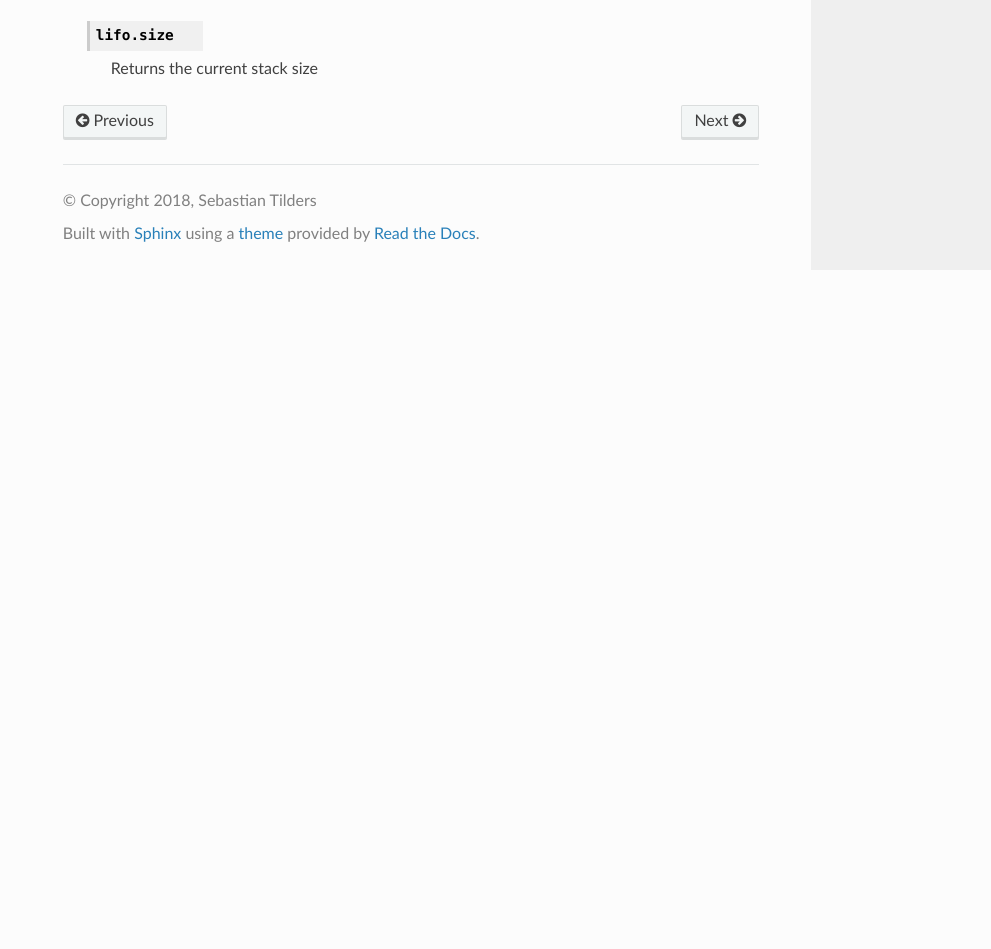
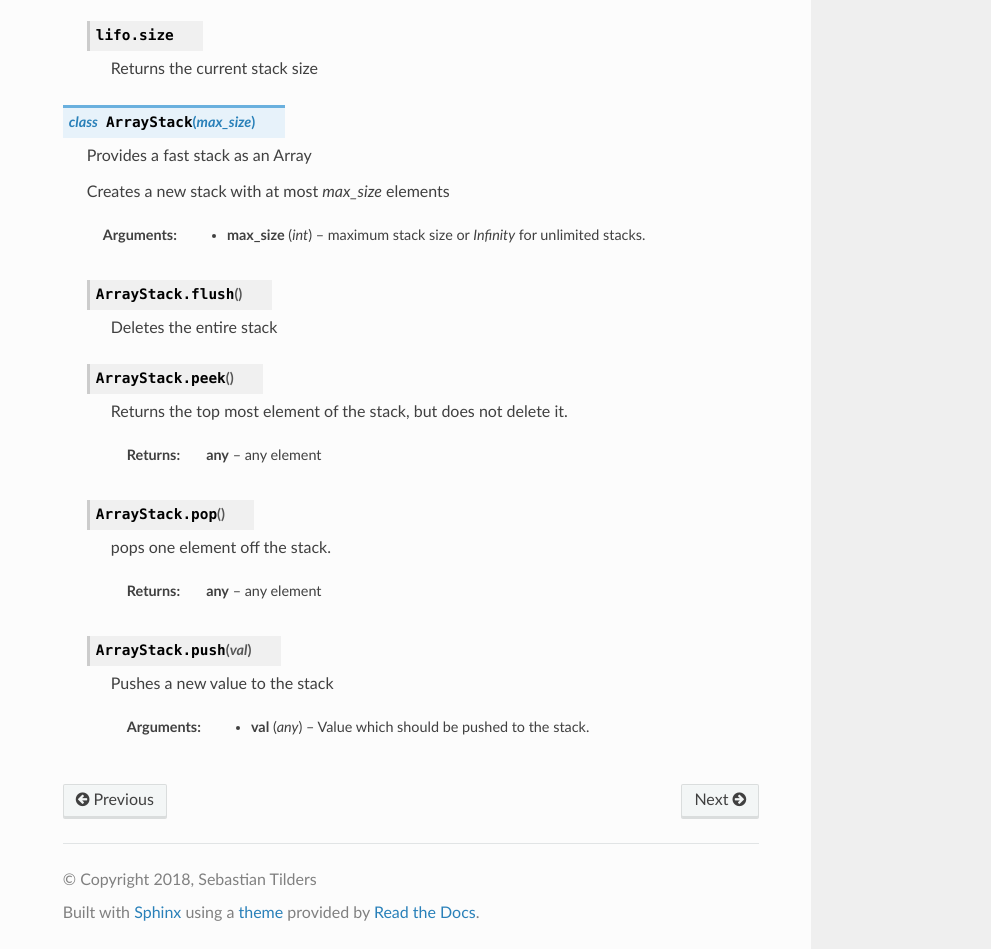
Before and after one commit to Sebi2020/data_structs, a website: page docs/queue.html in a window 1280 px wide. Shown: the part 1733-2682 px from the top of the page, without its empty margins (289-1280 px from the left). Before the commit the page ends 2003 px from the top, so only its background shows below. Drawn offline with nearby package versions, Linux system fonts and the light colour scheme; some packages are replaced by stand-ins of ours.

Commit message:
Added documentation for ArrayStack and implemented ArrayHeap.delete(key)

```diff
--- a/docs/_sources/heaps.rst.txt
+++ b/docs/_sources/heaps.rst.txt
@@ -34,7 +34,7 @@ Heap
 .. js:autoclass:: ArrayHeap
    :members: insert, extract, buildHeap
 
-   .. warning:: dont use internal methods if you want the heap to behave stable.
+   .. warning:: don't use internal methods if you want the heap to behave stable.
 
 Helpers
 =======
@@ -42,7 +42,7 @@ If you want to create a new heap, you can use this two helper functions, which a
 
 .. js:autofunction:: createMinHeap
 
-   :return: a new ArrayHeap with max first order
+   :return: a new ArrayHeap with min first order
    :rtype: :js:class:`ArrayHeap`
 
 .. js:autofunction:: createMaxHeap
--- a/docs/_sources/queue.rst.txt
+++ b/docs/_sources/queue.rst.txt
@@ -13,3 +13,6 @@ LIFO (Stack)
 
 .. js:autoclass:: lifo
    :members:
+
+.. js:autoclass:: ArrayStack
+   :members:
--- a/docs/queue.html
+++ b/docs/queue.html
@@ -313,6 +313,75 @@
 
 </dd></dl>
 
+<dl class="class">
+<dt id="ArrayStack">
+<em class="property">class </em><code class="descname">ArrayStack</code><span class="sig-paren">(</span><em>max_size</em><span class="sig-paren">)</span><a class="headerlink" href="#ArrayStack" title="Permalink to this definition">¶</a></dt>
+<dd><p>Provides a fast stack as an Array</p>
+<p>Creates a new stack with at most <em>max_size</em> elements</p>
+<table class="docutils field-list" frame="void" rules="none">
+<col class="field-name" />
+<col class="field-body" />
+<tbody valign="top">
+<tr class="field-odd field"><th class="field-name">Arguments:</th><td class="field-body"><ul class="first last simple">
+<li><strong>max_size</strong> (<em>int</em>) – maximum stack size or <em>Infinity</em> for unlimited stacks.</li>
+</ul>
+</td>
+</tr>
+</tbody>
+</table>
+<dl class="function">
+<dt id="ArrayStack.flush">
+<code class="descclassname">ArrayStack.</code><code class="descname">flush</code><span class="sig-paren">(</span><span class="sig-paren">)</span><a class="headerlink" href="#ArrayStack.flush" title="Permalink to this definition">¶</a></dt>
+<dd><p>Deletes the entire stack</p>
+</dd></dl>
+
+<dl class="function">
+<dt id="ArrayStack.peek">
+<code class="descclassname">ArrayStack.</code><code class="descname">peek</code><span class="sig-paren">(</span><span class="sig-paren">)</span><a class="headerlink" href="#ArrayStack.peek" title="Permalink to this definition">¶</a></dt>
+<dd><p>Returns the top most element of the stack, but does not delete it.</p>
+<table class="docutils field-list" frame="void" rules="none">
+<col class="field-name" />
+<col class="field-body" />
+<tbody valign="top">
+<tr class="field-odd field"><th class="field-name">Returns:</th><td class="field-body"><strong>any</strong> – any element</td>
+</tr>
+</tbody>
+</table>
+</dd></dl>
+
+<dl class="function">
+<dt id="ArrayStack.pop">
+<code class="descclassname">ArrayStack.</code><code class="descname">pop</code><span class="sig-paren">(</span><span class="sig-paren">)</span><a class="headerlink" href="#ArrayStack.pop" title="Permalink to this definition">¶</a></dt>
+<dd><p>pops one element off the stack.</p>
+<table class="docutils field-list" frame="void" rules="none">
+<col class="field-name" />
+<col class="field-body" />
+<tbody valign="top">
+<tr class="field-odd field"><th class="field-name">Returns:</th><td class="field-body"><strong>any</strong> – any element</td>
+</tr>
+</tbody>
+</table>
+</dd></dl>
+
+<dl class="function">
+<dt id="ArrayStack.push">
+<code class="descclassname">ArrayStack.</code><code class="descname">push</code><span class="sig-paren">(</span><em>val</em><span class="sig-paren">)</span><a class="headerlink" href="#ArrayStack.push" title="Permalink to this definition">¶</a></dt>
+<dd><p>Pushes a new value to the stack</p>
+<table class="docutils field-list" frame="void" rules="none">
+<col class="field-name" />
+<col class="field-body" />
+<tbody valign="top">
+<tr class="field-odd field"><th class="field-name">Arguments:</th><td class="field-body"><ul class="first last simple">
+<li><strong>val</strong> (<em>any</em>) – Value which should be pushed to the stack.</li>
+</ul>
+</td>
+</tr>
+</tbody>
+</table>
+</dd></dl>
+
+</dd></dl>
+
 </div>
 </div>
 
--- a/package.json
+++ b/package.json
@@ -4,7 +4,7 @@
   "description": "Basic Data structures for javascript (and nodejs)",
   "main": "index.js",
   "scripts": {
-    "test": "mocha --slow 4"
+    "test": "mocha --slow 5"
   },
   "keywords": [
     "data",
```
Also changed, not shown: docs/genindex.html (+12 -2 lines), docs/heaps.html (+2 -2 lines), docs/searchindex.js (+1 -1 lines), heap.js (+12 -29 lines), queues.js (+23 -0 lines), test/heap.js (+57 -9 lines), CHANGELOG.md, 3 other files.
